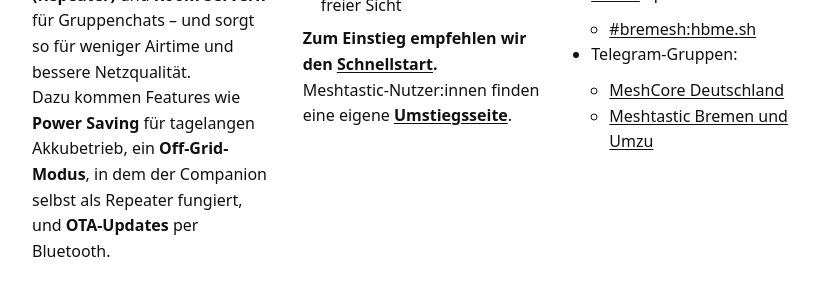
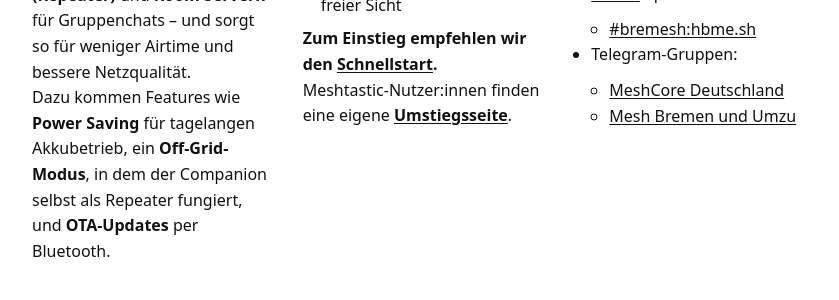
Before and after one commit to NordCen/BreMeshPeople, a Jekyll site: the page built from index.md, in a window 1280 px wide and 900 px high, scrolled down 723 px. Shown: the part 155-455 px from the top of the window, without its empty margins (216-1055 px from the left). Built offline with Jekyll 4.4.1, drawn with Linux system fonts in a browser that asks for light colours.

Commit message:
Telegramgruppe Name angepasst

```diff
--- a/index.md
+++ b/index.md
@@ -57,7 +57,7 @@
   - [#bremesh:hbme.sh](https://matrix.to/#/%23bremesh:hbme.sh)
 - Telegram-Gruppen:
   - [MeshCore Deutschland](https://t.me/meshcorede)
-  - [Meshtastic Bremen und Umzu](https://t.me/meshhbuz)
+  - [Mesh Bremen und Umzu](https://t.me/meshhbuz)
 
 
 </div>
```
